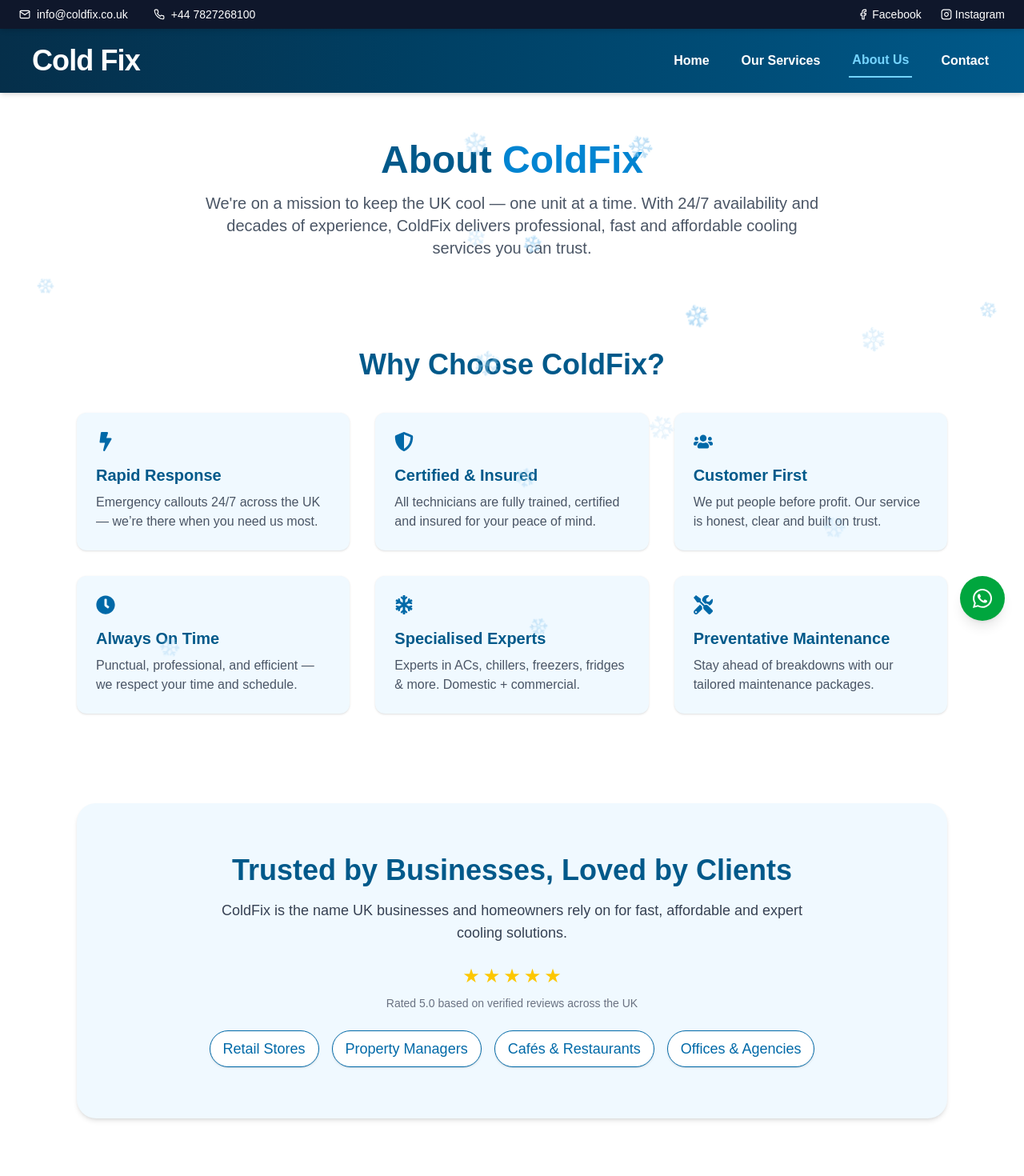
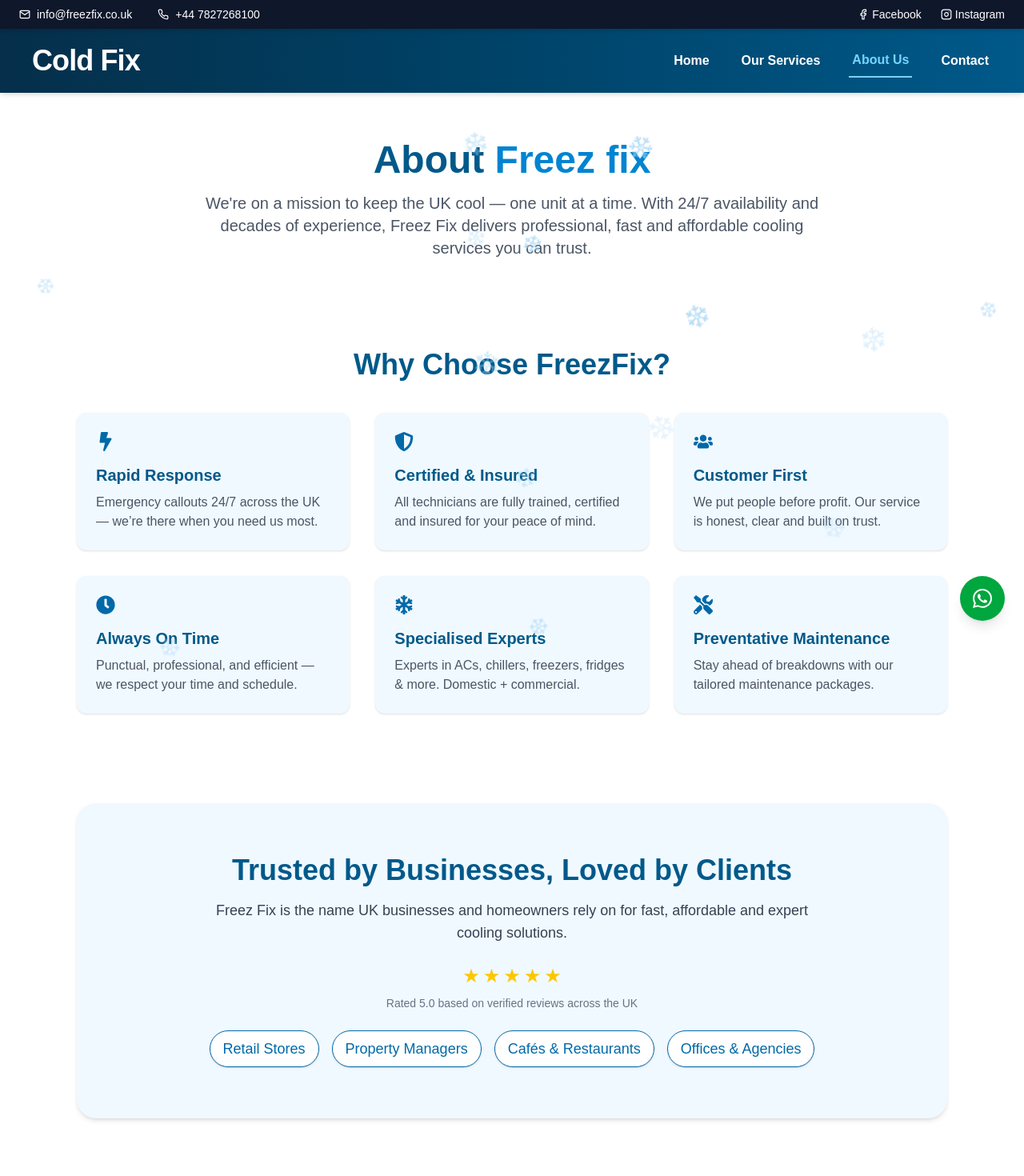
Before and after one commit to alikansoh/cold-fix, a Next.js app: page /about in a window 1280 px wide. Shown: the top 1470 px of the page at 80% size. Built offline with nearby package versions, Linux system fonts and the light colour scheme.

Commit message:
change from coldfix to freezfix

```diff
--- a/next-sitemap.config.js
+++ b/next-sitemap.config.js
@@ -1,6 +1,6 @@
 /** @type {import('next-sitemap').IConfig} */
 module.exports = {
-    siteUrl: 'https://coldfix.co.uk',
+    siteUrl: 'https://freezfix.co.uk',
     generateRobotsTxt: true,
     changefreq: 'weekly',
     priority: 0.7,
--- a/src/app/Components/CallToAction.jsx
+++ b/src/app/Components/CallToAction.jsx
@@ -7,7 +7,7 @@ export default function CallToAction() {
   return (
     <section
       className="relative py-24 px-6 sm:px-10 lg:px-32 bg-sky-800 text-white overflow-hidden"
-      aria-label="ColdFix Call to Action Section"
+      aria-label="FreezFix Call to Action Section"
     >
       <div
         className="absolute inset-0 opacity-20 bg-cover bg-center pointer-events-none"
@@ -31,14 +31,14 @@ export default function CallToAction() {
         <div className="flex flex-wrap justify-center gap-4">
           <Link
             href="/contact"
-            aria-label="Contact ColdFix to get a free quote"
+            aria-label="Contact FreezFix to get a free quote"
             className="bg-white text-sky-800 px-6 py-3 rounded-lg font-semibold shadow-md hover:bg-sky-100 transition text-base sm:text-lg"
           >
             Get a Free Quote
           </Link>
           <Link
             href="/services"
-            aria-label="View all services offered by ColdFix"
+            aria-label="View all services offered by FreezFix"
             className="border border-white text-white px-6 py-3 rounded-lg font-semibold shadow hover:bg-white hover:text-sky-800 transition text-base sm:text-lg"
           >
             View Our Services
--- a/src/app/Components/Hero.jsx
+++ b/src/app/Components/Hero.jsx
@@ -36,7 +36,7 @@ export default function Hero() {
       <div className="absolute inset-0 z-[-1]">
         <Image
           src="/hero.jpg"
-          alt="ColdFix Cooling Services"
+          alt="FreezFix Cooling Services"
           fill
           className="object-cover"
           priority
--- a/src/app/Components/Navbar.jsx
+++ b/src/app/Components/Navbar.jsx
@@ -27,8 +27,8 @@ export default function Navbar() {
         <div className="flex items-center space-x-8">
           <span className="flex items-center space-x-2">
             <FiMail className="text-white" aria-hidden="true" />
-            <a href="mailto:info@coldfix.co.uk" className="hover:underline focus:outline-none focus:ring-2 focus:ring-sky-400" tabIndex={0}>
-              info@coldfix.co.uk
+            <a href="mailto:info@freezfix.co.uk" className="hover:underline focus:outline-none focus:ring-2 focus:ring-sky-400" tabIndex={0}>
+              info@freezfix.co.uk
             </a>
           </span>
           <span className="flex items-center space-x-2">
--- a/src/app/about/page.jsx
+++ b/src/app/about/page.jsx
@@ -49,10 +49,10 @@ export default function AboutPage() {
         aria-labelledby="about-hero-title"
       >
         <h1 id="about-hero-title" className="text-4xl sm:text-5xl font-extrabold text-sky-800 mb-4">
-          About <span className="text-sky-600">ColdFix</span>
+          About <span className="text-sky-600">Freez fix</span>
         </h1>
         <p className="text-lg sm:text-xl max-w-3xl mx-auto text-gray-600">
-          We're on a mission to keep the UK cool — one unit at a time. With 24/7 availability and decades of experience, ColdFix delivers professional, fast and affordable cooling services you can trust.
+          We're on a mission to keep the UK cool — one unit at a time. With 24/7 availability and decades of experience, Freez Fix delivers professional, fast and affordable cooling services you can trust.
         </p>
       </motion.section>
 
@@ -66,7 +66,7 @@ export default function AboutPage() {
         aria-labelledby="why-choose-title"
       >
         <h2 id="why-choose-title" className="text-3xl sm:text-4xl font-bold text-sky-800 mb-10">
-          Why Choose ColdFix?
+          Why Choose FreezFix?
         </h2>
 
         <ul className="grid grid-cols-1 sm:grid-cols-2 lg:grid-cols-3 gap-8" role="list">
@@ -103,7 +103,7 @@ export default function AboutPage() {
         </h2>
 
         <p className="text-gray-700 text-lg max-w-3xl mx-auto mb-6">
-          ColdFix is the name UK businesses and homeowners rely on for fast, affordable and expert cooling solutions.
+         Freez Fix is the name UK businesses and homeowners rely on for fast, affordable and expert cooling solutions.
         </p>
 
         <div
@@ -143,7 +143,7 @@ export default function AboutPage() {
 
         <p className="text-lg sm:text-xl max-w-2xl mx-auto mb-8">
           Whether it’s urgent repair, new installation or preventative maintenance —
-          ColdFix is your go-to partner for professional cooling services in the UK.
+          FreezFix is your go-to partner for professional cooling services in the UK.
         </p>
 
         <a
--- a/src/app/contact/page.jsx
+++ b/src/app/contact/page.jsx
@@ -63,7 +63,7 @@ export default function ContactPage() {
   return (
     <main
       className="min-h-screen bg-white py-20 px-6 sm:px-10 lg:px-32"
-      aria-label="Contact ColdFix cooling services"
+      aria-label="Contact FreezFix cooling services"
     >
       <div className="max-w-7xl mx-auto grid lg:grid-cols-2 gap-16">
         {/* LEFT: Info & Imagery */}
@@ -96,7 +96,7 @@ export default function ContactPage() {
               <a
                 href="tel:+447827268100"
                 className="hover:underline"
-                aria-label="Call ColdFix"
+                aria-label="Call FreezFix"
               >
                 +44 7827 268100
               </a>
@@ -104,11 +104,11 @@ export default function ContactPage() {
             <p className="flex items-center gap-3">
               <FaEnvelope aria-hidden="true" />
               <a
-                href="mailto:info@coldfix.co.uk"
+                href="mailto:info@freezFix.co.uk"
                 className="hover:underline"
-                aria-label="Email ColdFix"
+                aria-label="Email FreezFix"
               >
-                info@coldfix.co.uk
+                info@freezfix.co.uk
               </a>
             </p>
             <p className="flex items-center gap-3">
@@ -126,7 +126,7 @@ HA01HD{" "}
 
           <div className="mt-8 hidden lg:block rounded-xl overflow-hidden shadow-md relative w-full aspect-video">
             <Image
-              src="/coldfix-technician.jpg"
+              src="/freezfix-technician.jpg"
               alt="COLD FIX Technician servicing a cooling unit"
               fill
               className="object-cover"
--- a/src/app/layout.js
+++ b/src/app/layout.js
@@ -21,12 +21,12 @@ const poppins = Poppins({
 });
 
 export const metadata = {
-  title: "ColdFix | Air Conditioning & Refrigeration Services in London",
+  title: "freezfix | Air Conditioning & Refrigeration Services in London",
   description:
-    "ColdFix provides fast, reliable AC installation, repair, and commercial refrigeration services across London. Experts in cold rooms and emergency HVAC support.",
+    "freezfix provides fast, reliable AC installation, repair, and commercial refrigeration services across London. Experts in cold rooms and emergency HVAC support.",
   keywords: [
     "Cold Fix",
-    "coldfix.co.uk",
+    "freezfix.co.uk",
     "AC repair London",
     "Air conditioning installation",
     "Refrigeration services",
@@ -35,20 +35,20 @@ export const metadata = {
     "Commercial refrigeration",
     "London cooling services",
   ],
-  metadataBase: new URL("https://coldfix.co.uk"),
-  authors: [{ name: "Cold Fix Team", url: "https://coldfix.co.uk" }],
+  metadataBase: new URL("https://freezfix.co.uk"),
+  authors: [{ name: "Cold Fix Team", url: "https://freezfix.co.uk" }],
   openGraph: {
     title: "Cold Fix | Expert Air Conditioning & Refrigeration Services",
     description:
-      "Trusted by restaurants and businesses across London, ColdFix specialises in AC repair, installation, and refrigeration services.",
-    url: "https://coldfix.co.uk",
+      "Trusted by restaurants and businesses across London, freez fix specialises in AC repair, installation, and refrigeration services.",
+    url: "https://freezfix.co.uk",
     siteName: "Cold Fix",
     images: [
       {
         url: "/logo.png",
         width: 1200,
         height: 630,
-        alt: "ColdFix – AC & Refrigeration",
+        alt: "FreezFix – AC & Refrigeration",
       },
     ],
     locale: "en_GB",
--- a/src/app/services/page.jsx
+++ b/src/app/services/page.jsx
@@ -108,7 +108,7 @@ export default function OurServicesPage() {
         <meta property="og:type" content="website" />
         {/* Twitter Card */}
         <meta name="twitter:card" content="summary_large_image" />
-        <meta name="twitter:title" content="ColdFix - Professional Cooling Services in the UK" />
+        <meta name="twitter:title" content="FreezFix - Professional Cooling Services in the UK" />
         <meta name="twitter:description" content="Fast, reliable, and certified cooling technicians for your air conditioning and cold room needs." />
       </Head>
 
@@ -125,7 +125,7 @@ export default function OurServicesPage() {
             Comprehensive Cooling Services<br />That Keep You Comfortable
           </h1>
           <p className="text-lg text-gray-600">
-            From emergency repairs to bespoke cold room installations, ColdFix provides trusted solutions tailored to your needs across the UK.
+            From emergency repairs to bespoke cold room installations, Freez Fix provides trusted solutions tailored to your needs across the UK.
           </p>
         </motion.section>
 
@@ -190,7 +190,7 @@ export default function OurServicesPage() {
             viewport={{ once: true }}
             className="text-3xl font-extrabold text-sky-800 text-center mb-10"
           >
-            Why Choose ColdFix?
+            Why Choose Freez Fix?
           </motion.h2>
           <div className="grid grid-cols-1 sm:grid-cols-2 gap-10">
             {whyChooseUsPoints.map(({ title, desc }, i) => (
@@ -221,7 +221,7 @@ export default function OurServicesPage() {
             Ready to experience reliable cooling solutions?
           </h2>
           <p className="mb-8 text-lg max-w-xl mx-auto">
-            Contact ColdFix today for a free consultation and let us keep you cool all year round.
+            Contact Freez Fix today for a free consultation and let us keep you cool all year round.
           </p>
           <a
             href="tel:+44 7827 268100"
```
Also changed, not shown: public/robots.txt.
